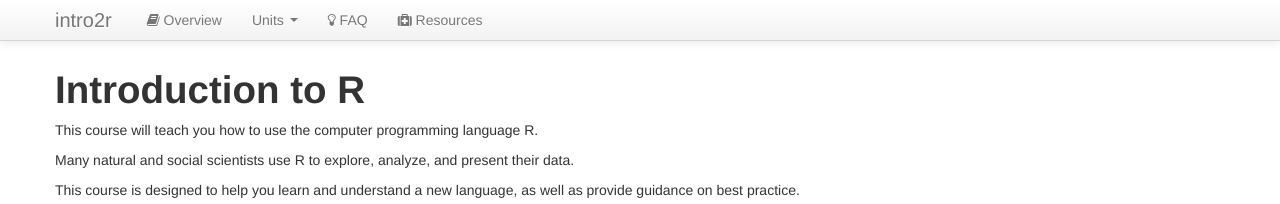
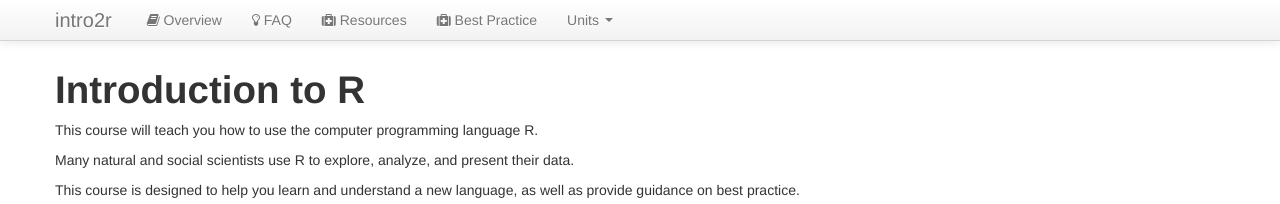
Before and after one commit to intro2r/intro2r, a Jekyll site: the page built from index.md, in a window 1280 px wide. Shown: the top 204 px of the page. Built offline with Jekyll 4.4.1, drawn with Linux system fonts in a browser that asks for light colours.

Commit message:
Update default.html

```diff
--- a/_layouts/default.html
+++ b/_layouts/default.html
@@ -49,18 +49,19 @@
           <div class="nav-collapse collapse">
             <ul class="nav">
               <li><a href="/overview.html"><i class="icon-book" ></i> Overview</a></li>
+              <li><a href="/faq.html"><i class="icon-lightbulb" ></i> FAQ</a></li>
+              <li><a href="/resources.html"><i class="icon-medkit" ></i> Resources</a></li>
+              <li><a href="/best.html"><i class="icon-medkit" ></i> Best Practice</a></li>
                     <li class="dropdown">
-        <a class="dropdown-toggle" data-toggle="dropdown" href="#">Units
+        <a class="dropdown-toggle" data-toggle="dropdown" href="#"> Units
         <span class="caret"></span></a>
         <ul class="dropdown-menu">
-          <li><a href="/unit1/">1: Getting Started</a></li>
-          <li><a href="/unit2/">2: Working with Data</a></li>
-          <li><a href="/unit3/">3: Grouped Data</a></li>
-          <li><a href="/unit4/">4: Continuous Data</a></li>
-          <li><a href="/unit5/">5: Graphics & Programming</a></li>
+          <li><a href="/unit1/"> 1: Getting Started</a></li>
+          <li><a href="/unit2/"> 2: Working with Data</a></li>
+          <li><a href="/unit3/"> 3: Grouped Data</a></li>
+          <li><a href="/unit4/"> 4: Continuous Data</a></li>
+          <li><a href="/unit5/"> 5: Graphics & Programming</a></li>
           </ul>
-              <li><a href="/faq.html"><i class="icon-lightbulb" ></i> FAQ</a></li>
-              <li><a href="/resources.html"><i class="icon-medkit" ></i> Resources</a></li>
                           </ul>
           </div><!--/.nav-collapse -->
         </div>
```
